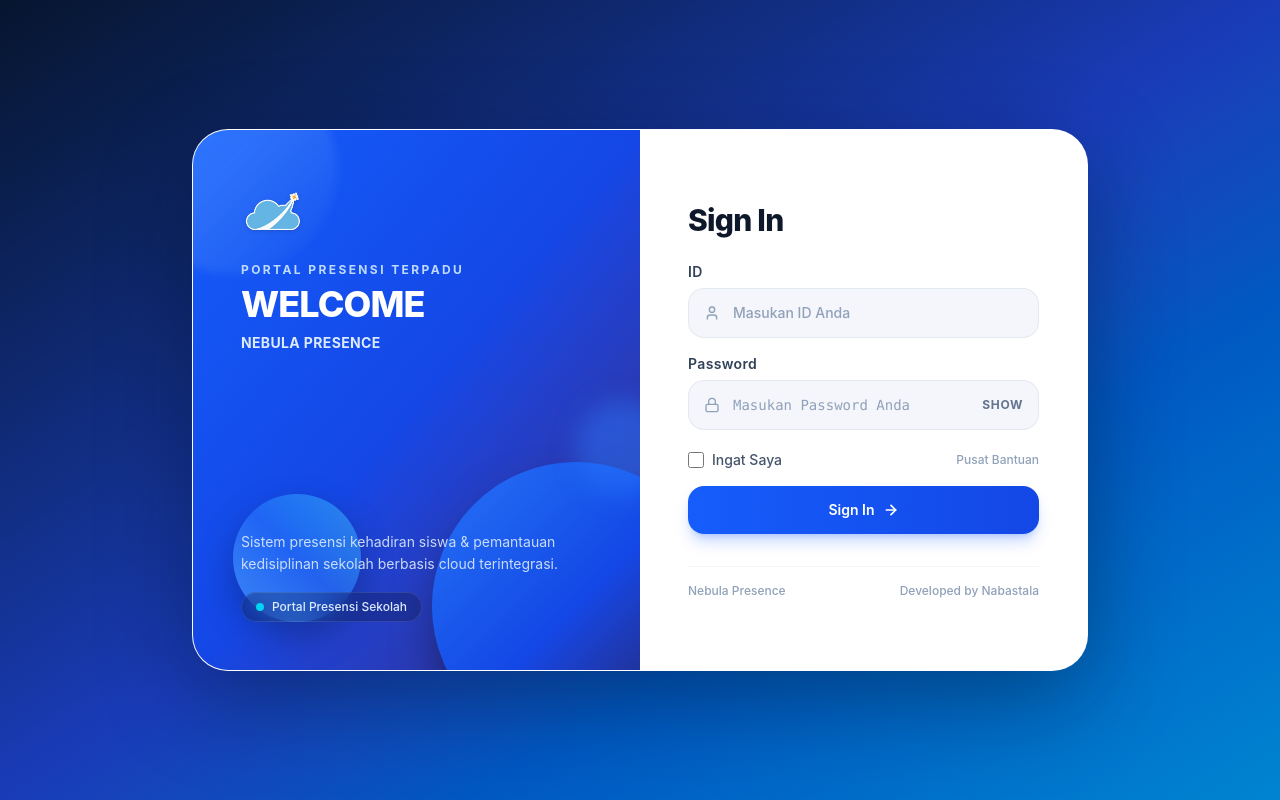
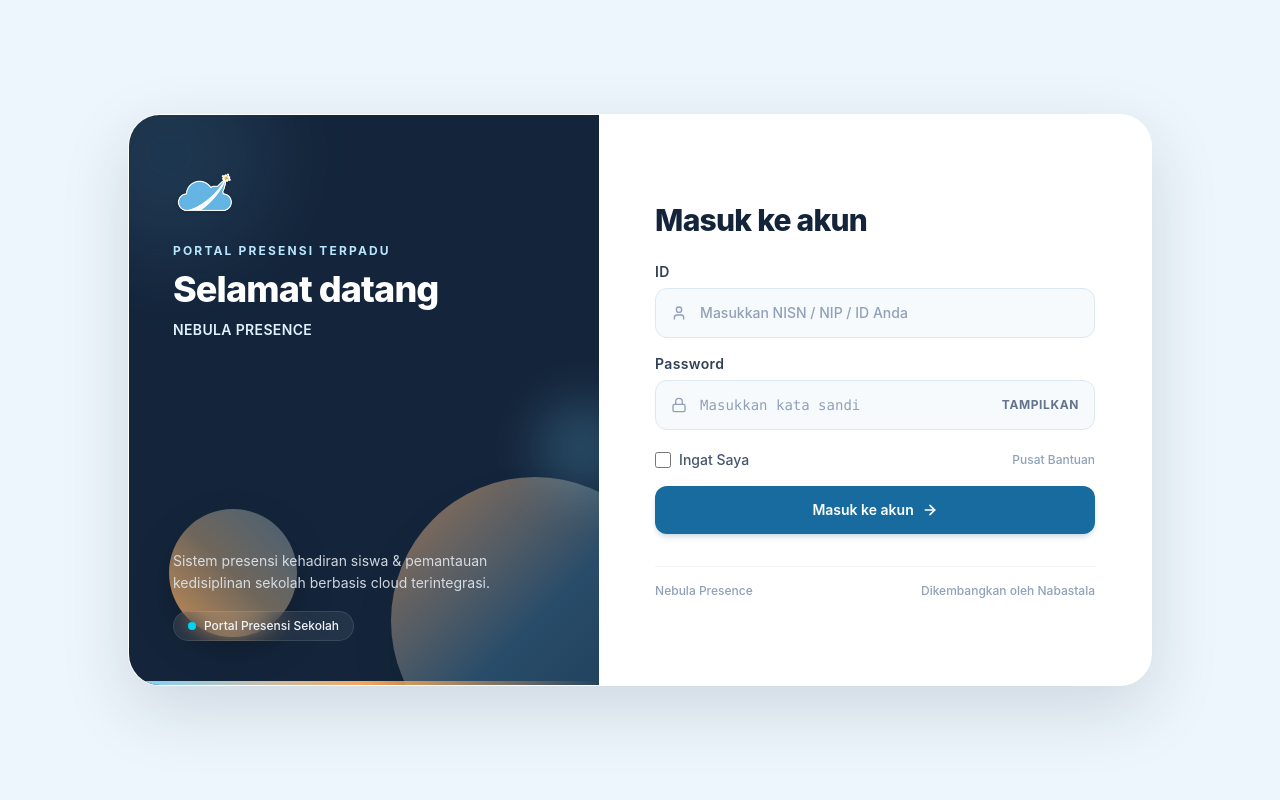
Before and after one commit to AkaraNabastala/portal-absensi, a React (Vite) app: page /login in a window 1280 px wide. Built offline with nearby package versions, Linux system fonts and the light colour scheme; no server answers.

Commit message:
Redesign Portal login around a calm midnight-to-sky horizon with sunset accent

```diff
--- a/src/pages/LoginPage.jsx
+++ b/src/pages/LoginPage.jsx
@@ -49,21 +49,22 @@ export default function LoginPage({ onLoginSuccess }) {
     };
 
     return (
-        <div className="min-h-screen bg-gradient-to-br from-[#07152f] via-blue-800 to-sky-600 flex items-center justify-center p-4 sm:p-8 font-sans antialiased selection:bg-blue-500 selection:text-white">
+        <div className="min-h-screen bg-[#edf6fc] flex items-center justify-center p-4 sm:p-8 font-sans antialiased relative overflow-hidden selection:bg-sky-200 selection:text-[#14253b]">
 
             {/* Container Utama (Card Split Screen Desktop / Stacked Mobile) */}
-            <div className="w-full max-w-4xl bg-white rounded-[1.75rem] sm:rounded-[2.25rem] shadow-[0_28px_90px_rgba(3,12,30,0.38)] border border-white/20 overflow-hidden grid grid-cols-1 md:grid-cols-2 relative transition-all duration-300">
+            <div className="w-full max-w-5xl bg-white rounded-[1.5rem] sm:rounded-[2rem] shadow-[0_24px_70px_rgba(20,37,59,.14)] border border-white overflow-hidden grid grid-cols-1 md:grid-cols-[.92fr_1.08fr] relative z-10">
 
                 {/* ======================================================== */}
                 {/* SISI KIRI: BRANDING ROYAL BLUE DENGAN BOLA 3D ELEGAN     */}
                 {/* ======================================================== */}
-                <div className="bg-gradient-to-br from-blue-600 via-blue-700 to-indigo-900 p-8 sm:p-12 text-white flex flex-col justify-between relative overflow-hidden min-h-[260px] md:min-h-[540px]">
+                <div className="bg-[#14253b] p-7 sm:p-11 text-white flex flex-col justify-between relative overflow-hidden min-h-[240px] md:min-h-[570px]">
 
                     {/* Abstract 3D Spheres (Persis Referensi Gambar 1 & 2) */}
-                    <div className="absolute -top-16 -left-16 w-52 h-52 rounded-full bg-gradient-to-br from-blue-400/40 via-blue-300/20 to-transparent blur-xs pointer-events-none" />
-                    <div className="absolute -bottom-20 -right-20 w-72 h-72 rounded-full bg-gradient-to-tl from-indigo-950 via-blue-700 to-blue-500/80 pointer-events-none shadow-2xl shadow-black/50" />
-                    <div className="absolute bottom-12 left-10 w-32 h-32 rounded-full bg-gradient-to-tr from-blue-400/70 via-blue-500/50 to-cyan-300/40 pointer-events-none shadow-[0_15px_35px_rgba(0,0,0,0.25)]" />
-                    <div className="absolute top-1/2 -right-8 w-24 h-24 rounded-full bg-blue-500/40 blur-md pointer-events-none" />
+                    <div className="absolute -top-16 -left-16 w-52 h-52 rounded-full bg-sky-300/10 blur-2xl pointer-events-none" />
+                    <div className="absolute -bottom-20 -right-20 w-72 h-72 rounded-full bg-gradient-to-tl from-[#1c3854] via-[#284c69] to-[#f2a65a]/60 pointer-events-none shadow-2xl shadow-black/20" />
+                    <div className="absolute bottom-12 left-10 w-32 h-32 rounded-full bg-gradient-to-tr from-[#f2a65a]/80 via-[#f7c88b]/40 to-sky-200/30 pointer-events-none shadow-[0_15px_35px_rgba(0,0,0,0.25)]" />
+                    <div className="absolute top-1/2 -right-8 w-24 h-24 rounded-full bg-sky-300/20 blur-xl pointer-events-none" />
+                    <div className="absolute bottom-0 inset-x-0 h-1 bg-gradient-to-r from-sky-300 via-[#f2a65a] to-transparent" />
 
                     {/* Header Brand */}
                     <div className="relative z-10">
@@ -77,28 +78,28 @@ export default function LoginPage({ onLoginSuccess }) {
                             />
                         </div>
 
-                        <span className="text-xs uppercase tracking-[0.2em] font-bold text-blue-200 block mb-1">
+                        <span className="text-xs uppercase tracking-[0.18em] font-bold text-sky-200 block mb-2">
                             Portal Presensi Terpadu
                         </span>
                         <h1 className="text-3xl sm:text-4xl font-extrabold tracking-tight text-white leading-tight">
-                            WELCOME
+                            Selamat datang
                         </h1>
-                        <p className="text-sm font-bold text-blue-100 tracking-wide mt-1.5 flex flex-col">
+                        <p className="text-sm font-semibold text-sky-100 tracking-wide mt-2 flex flex-col">
                             <span>{schoolInfo.school_name || 'NEBULA PRESENCE'}</span>
                             {schoolInfo.school_address && (
-                                <span className="text-xs text-blue-200/90 font-normal mt-1">{schoolInfo.school_address}</span>
+                                <span className="text-xs text-sky-100/75 font-normal mt-1">{schoolInfo.school_address}</span>
                             )}
                         </p>
                     </div>
 
                     {/* Deskripsi Singkat di Layar Desktop */}
                     <div className="relative z-10 hidden md:block pt-6">
-                        <p className="text-sm text-blue-100/90 leading-relaxed max-w-xs">
+                        <p className="text-sm text-slate-200/90 leading-relaxed max-w-xs">
                             Sistem presensi kehadiran siswa & pemantauan kedisiplinan sekolah berbasis cloud terintegrasi.
                         </p>
-                        <div className="mt-4 inline-flex items-center gap-2 bg-black/20 backdrop-blur-md px-3.5 py-1.5 rounded-full border border-white/10">
+                        <div className="mt-4 inline-flex items-center gap-2 bg-white/[0.07] backdrop-blur-md px-3.5 py-1.5 rounded-full border border-white/10">
                             <span className={`w-2 h-2 rounded-full ${schoolInfo.isConnected ? 'bg-emerald-400' : 'bg-cyan-400'} animate-pulse`} />
-                            <span className="text-xs font-medium text-blue-100">
+                            <span className="text-xs font-medium text-slate-100">
                                 {schoolInfo.isConnected ? 'Gateway Sinkron Aktif' : 'Portal Presensi Sekolah'}
                             </span>
                         </div>
@@ -108,11 +109,11 @@ export default function LoginPage({ onLoginSuccess }) {
                 {/* ======================================================== */}
                 {/* SISI KANAN: FORMULIR SIGN IN MODERN & BERSIH             */}
                 {/* ======================================================== */}
-                <div className="bg-white p-8 sm:p-12 flex flex-col justify-center text-slate-800">
+                <div className="bg-white p-7 sm:p-12 lg:p-14 flex flex-col justify-center text-slate-800">
 
                     <div className="mb-6">
-                        <h2 className="text-2xl sm:text-3xl font-extrabold tracking-tight text-slate-900">
-                            Sign In
+                        <h2 className="text-2xl sm:text-3xl font-extrabold tracking-tight text-[#14253b]">
+                            Masuk ke akun
                         </h2>
                     </div>
 <form onSubmit={handleSubmit} className="space-y-4">
@@ -128,10 +129,10 @@ export default function LoginPage({ onLoginSuccess }) {
                                     required
                                     value={identifier}
                                     onChange={(e) => setIdentifier(e.target.value)}
-                                    placeholder="Masukan ID Anda"
-                                    className="w-full bg-[#F4F6FB] hover:bg-slate-100/90 focus:bg-white border border-slate-200/90 focus:border-blue-600 focus:ring-4 focus:ring-blue-500/10 rounded-2xl pl-11 pr-4 py-3.5 text-sm text-slate-800 placeholder-slate-400 outline-none transition-all font-medium"
+                                    placeholder="Masukkan NISN / NIP / ID Anda"
+                                    className="w-full bg-[#f7fafc] hover:bg-sky-50 focus:bg-white border border-[#dce8f2] focus:border-sky-500 focus:ring-4 focus:ring-sky-500/10 rounded-xl pl-11 pr-4 py-3.5 text-sm text-slate-800 placeholder-slate-400 outline-none transition-all font-medium"
                                 />
-                                <User className="w-4 h-4 text-slate-400 absolute left-4 top-1/2 -translate-y-1/2 pointer-events-none group-focus-within:text-blue-600 transition-colors" />
+                                <User className="w-4 h-4 text-slate-400 absolute left-4 top-1/2 -translate-y-1/2 pointer-events-none group-focus-within:text-sky-700 transition-colors" />
                             </div>
                         </div>
 
@@ -146,16 +147,16 @@ export default function LoginPage({ onLoginSuccess }) {
                                     required
                                     value={secret}
                                     onChange={(e) => setSecret(e.target.value)}
-                                    placeholder="Masukan Password Anda"
-                                    className="w-full bg-[#F4F6FB] hover:bg-slate-100/90 focus:bg-white border border-slate-200/90 focus:border-blue-600 focus:ring-4 focus:ring-blue-500/10 rounded-2xl pl-11 pr-16 py-3.5 text-sm text-slate-800 placeholder-slate-400 outline-none transition-all font-mono"
+                                    placeholder="Masukkan kata sandi"
+                                    className="w-full bg-[#f7fafc] hover:bg-sky-50 focus:bg-white border border-[#dce8f2] focus:border-sky-500 focus:ring-4 focus:ring-sky-500/10 rounded-xl pl-11 pr-16 py-3.5 text-sm text-slate-800 placeholder-slate-400 outline-none transition-all font-mono"
                                 />
-                                <Lock className="w-4 h-4 text-slate-400 absolute left-4 top-1/2 -translate-y-1/2 pointer-events-none group-focus-within:text-blue-600 transition-colors" />
+                                <Lock className="w-4 h-4 text-slate-400 absolute left-4 top-1/2 -translate-y-1/2 pointer-events-none group-focus-within:text-sky-700 transition-colors" />
                                 <button
                                     type="button"
                                     onClick={() => setShowSecret(!showSecret)}
-                                    className="absolute right-4 top-1/2 -translate-y-1/2 text-xs font-bold tracking-wider text-slate-500 hover:text-blue-600 transition cursor-pointer select-none"
+                                    className="absolute right-4 top-1/2 -translate-y-1/2 text-xs font-bold tracking-wider text-slate-500 hover:text-sky-700 transition cursor-pointer select-none"
                                 >
-                                    {showSecret ? 'HIDE' : 'SHOW'}
+                                    {showSecret ? 'SEMBUNYIKAN' : 'TAMPILKAN'}
                                 </button>
                             </div>
                         </div>
@@ -167,7 +168,7 @@ export default function LoginPage({ onLoginSuccess }) {
                                     type="checkbox"
                                     checked={rememberMe}
                                     onChange={(e) => setRememberMe(e.target.checked)}
-                                    className="w-4 h-4 rounded border-slate-300 text-blue-600 focus:ring-blue-500 cursor-pointer"
+                                    className="w-4 h-4 rounded border-slate-300 text-sky-600 focus:ring-sky-500 cursor-pointer"
                                 />
                                 <span className="font-medium text-xs sm:text-sm">Ingat Saya</span>
                             </label>
@@ -176,17 +177,17 @@ export default function LoginPage({ onLoginSuccess }) {
                             </span>
                         </div>
 
-                        {/* Tombol Utama Sign In */}
+                        {/* Tombol Utama Masuk ke akun */}
                         <button
                             type="submit"
                             disabled={loading}
-                            className="w-full mt-2 bg-gradient-to-r from-blue-600 to-blue-700 hover:from-blue-500 hover:to-blue-600 active:scale-[0.99] text-white font-semibold py-3.5 rounded-2xl text-sm transition-all shadow-lg shadow-blue-600/25 flex items-center justify-center gap-2 cursor-pointer hover:-translate-y-0.5 disabled:opacity-50 disabled:translate-y-0"
+                            className="w-full mt-2 bg-[#176b9e] hover:bg-[#125980] active:scale-[0.99] text-white font-semibold py-3.5 rounded-xl text-sm transition-all shadow-md shadow-sky-900/15 flex items-center justify-center gap-2 cursor-pointer hover:-translate-y-0.5 disabled:opacity-50 disabled:translate-y-0"
                         >
                             {loading ? (
                                 <RefreshCw className="w-4 h-4 animate-spin text-white" />
                             ) : (
                                 <>
-                                    <span>Sign In</span>
+                                    <span>Masuk ke akun</span>
                                     <ArrowRight className="w-4 h-4 stroke-[2.5]" />
                                 </>
                             )}
@@ -196,7 +197,7 @@ export default function LoginPage({ onLoginSuccess }) {
                     {/* Footer Card */}
                     <div className="mt-8 pt-4 border-t border-slate-100 flex items-center justify-between text-xs text-slate-400 font-medium">
                         <span>Nebula Presence</span>
-                        <span>Developed by Nabastala</span>
+                        <span>Dikembangkan oleh Nabastala</span>
                     </div>
 
                 </div>
```
